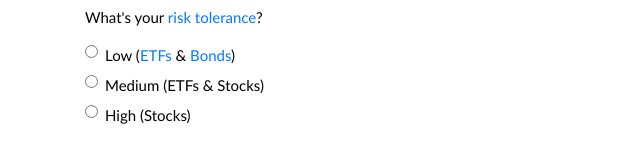
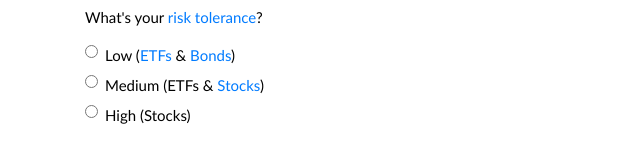
Before and after one commit to Piejak/antm-hackgt-2019, a React (Create React App) app in the folder zazu/: page / in a window 1280 px wide. Shown: the part 284-428 px from the top of the page, without its empty margins (0-640 px from the left). Built offline with nearby package versions, Linux system fonts and the light colour scheme.

Commit message:
Added fade animation

```diff
--- a/zazu/src/App.css
+++ b/zazu/src/App.css
@@ -1,4 +1,14 @@
+@keyframes fadeIn {
+  from {
+    opacity: 0;
+  }
+  to {
+    opacity: 1;
+  }
+}
 .App {
+  animation-duration: 3s;
+  animation-name: fadeIn;
   text-align: left;
   background-color: white;
   flex-direction: column-reverse;
@@ -9,7 +19,17 @@
   background-size: auto;
   line-height: 30px;
 }
+
+.PerformanceChart{
+    animation-duration: 3s;
+    animation-name: fadeIn;
+}
+.HoldingsChart{
+  animation-duration: 3s;
+  animation-name: fadeIn;
+}
 h1{
+
   text-align: left;
 
 }
--- a/zazu/src/App.js
+++ b/zazu/src/App.js
@@ -6,7 +6,6 @@ import Container from 'react-bootstrap/Container';
 import PortfolioForm from './PortfolioForm';
 import PortfolioPerformance from './PortfolioPerformance';
 import Footer from './Footer';
-
 
 import 'bootstrap/dist/css/bootstrap.min.css';
 
@@ -31,7 +30,7 @@ class App extends React.Component {
         <Container>
           {
             this.state.step === 'performance' ?
-              <div>
+              <div className="App">
                 <h1>
                   We've picked the following investments for you
                 </h1>
--- a/zazu/src/Charts/HoldingsChart.js
+++ b/zazu/src/Charts/HoldingsChart.js
@@ -44,7 +44,7 @@ class HoldingsChart extends React.Component {
 
   render() {
     return (
-      <div>
+      <div className="HoldingsChart">
         <canvas id="holdingChart" width="400" height="200"></canvas>
       </div>
     );
--- a/zazu/src/Charts/PerformanceChart.js
+++ b/zazu/src/Charts/PerformanceChart.js
@@ -108,7 +108,7 @@ class PerformanceChart extends React.Component {
 
   render() {
     return (
-      <div>
+      <div className="PerformanceChart">
         <canvas id="performanceChart" width="400" height="200"></canvas>
       </div>
     );
--- a/zazu/src/PortfolioForm.js
+++ b/zazu/src/PortfolioForm.js
@@ -11,6 +11,7 @@ import Overlay from 'react-bootstrap/Overlay'
 import ETFHover from "./ETFHover"
 import BondHover from "./BondHover"
 import RiskHover from "./RiskTolerance"
+import StockHover from "./StockHover"
 
 
 import {FaArrowRight} from 'react-icons/fa';
@@ -79,7 +80,7 @@ class PortfolioForm extends React.Component {
                     />
                     <Form.Check
                     type="radio"
-                    label = "Medium (ETFs & Stocks)"
+                    label = {<div> Medium (ETFs & <StockHover/>)</div>}
                     name = "saveRiskRadios"
                     id = "saveRiskRadiosMedium"
                     value = "medium"
--- /dev/null
+++ b/zazu/src/StockHover.js
@@ -0,0 +1,36 @@
+import React from 'react';
+import Form from 'react-bootstrap/Form'
+import FormControl from 'react-bootstrap/FormControl'
+import Button from 'react-bootstrap/Button'
+import APIClient from './apiClient';
+import OverlayTrigger from 'react-bootstrap/OverlayTrigger'
+// import FinTerms from './Terminology'
+import {EndText} from './Terminology'
+import Popover from 'react-bootstrap/Popover'
+
+
+const StockStr=`Stocks are a piece of ownership in a company. The more stocks you own, the larger ownership you have in the corresponding company.`
+
+const Stocks = (
+    <Popover id="popover-basic">
+    <Popover.Content>
+
+    {StockStr}
+
+    </Popover.Content>
+  </Popover>
+)
+
+
+class StockHover  extends React.Component {
+    render(){
+        return(
+        <OverlayTrigger
+        trigger='hover' placement="auto"
+        overlay={Stocks}>
+            <a href="#">Stocks</a>
+            </OverlayTrigger>
+        )
+    }
+}
+export default StockHover
--- a/zazu/src/Terminology.js
+++ b/zazu/src/Terminology.js
@@ -11,3 +11,5 @@ const Equity= "An equity is ownership of a public company. Equities are most com
 const RiskTolerance=`Risk tolerance is your ability to take on risk. Usually higher risk tolerances results in higher long term gain, but risk losing money in the short term.`
 
 const TimeHorizon=`Time horizon is how long you plan on keeping your investments before selling them off.`
+
+const Stocks=`Stocks are a piece of ownership in a company. The more stocks you own, the larger ownership you have in the corresponding company.`
```
